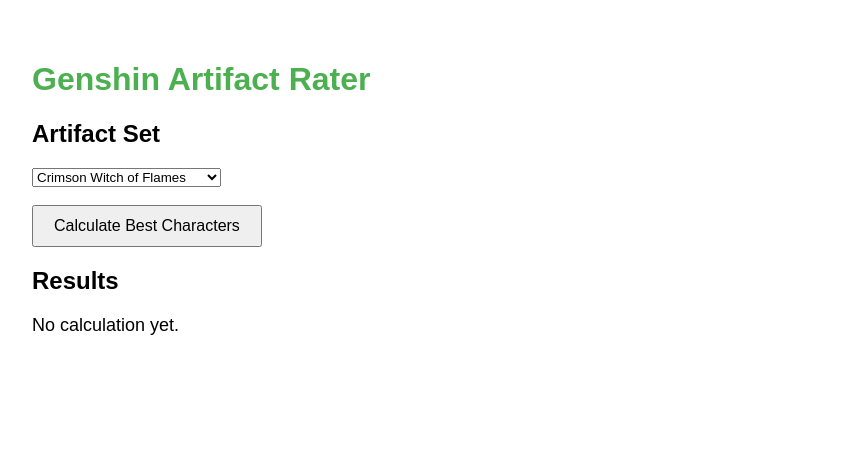
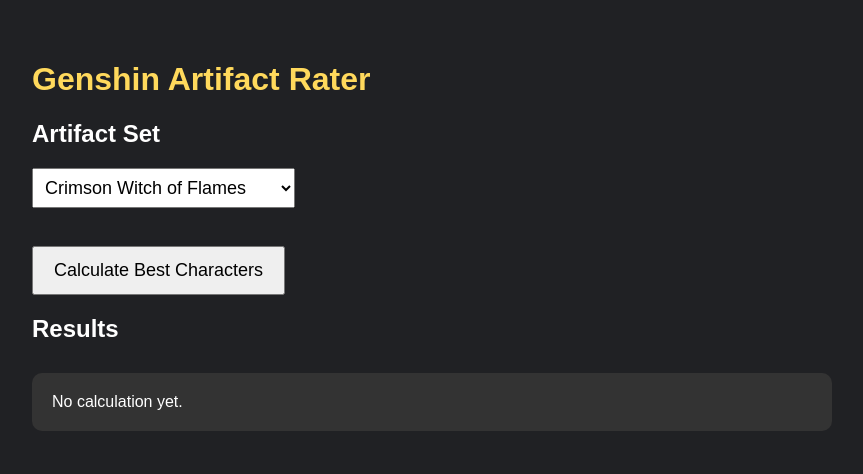
Before and after one commit to fallumina/Genshin-Artifact-Rater, a plain HTML site: page data/index.html in a window 1280 px wide. Shown: the whole page, without its empty margins (208-1071 px from the left). Drawn offline with Linux system fonts and the light colour scheme.

Commit message:
Update style.css

```diff
--- a/data/style.css
+++ b/data/style.css
@@ -1,35 +1,53 @@
-body {
+body{
 
     font-family: Arial, sans-serif;
 
-    max-width: 800px;
+    background:#202124;
 
-    margin: auto;
+    color:white;
 
-    padding: 40px;
+    max-width:800px;
+
+    margin:auto;
+
+    padding:40px;
 
 }
 
-h1 {
+h1{
 
-    color: #4CAF50;
+    color:#ffd95c;
 
 }
 
-button {
+select{
 
-    padding: 10px 20px;
+    font-size:18px;
 
-    font-size: 16px;
-
-    cursor: pointer;
+    padding:8px;
 
 }
 
-#results {
+button{
 
-    margin-top: 20px;
+    margin-top:20px;
 
-    font-size: 18px;
+    padding:12px 20px;
+
+    font-size:18px;
+
+    cursor:pointer;
 
 }
+
+#results{
+
+    margin-top:30px;
+
+    background:#333;
+
+    padding:20px;
+
+    border-radius:10px;
+
+}
```
